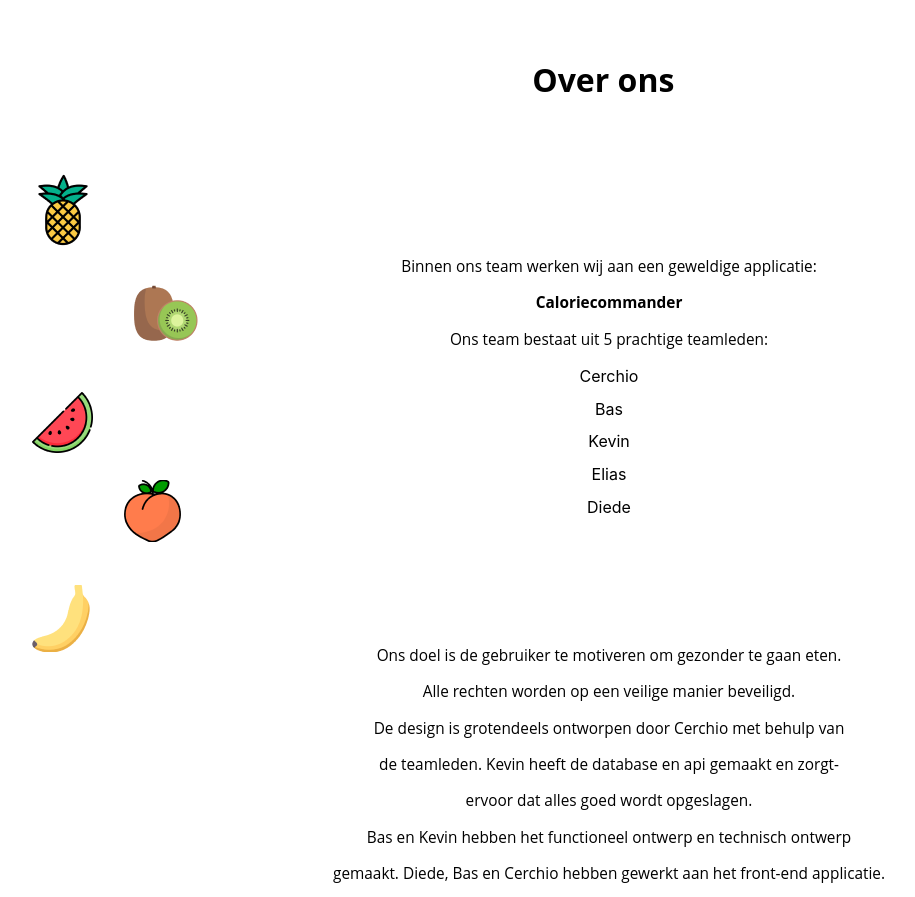
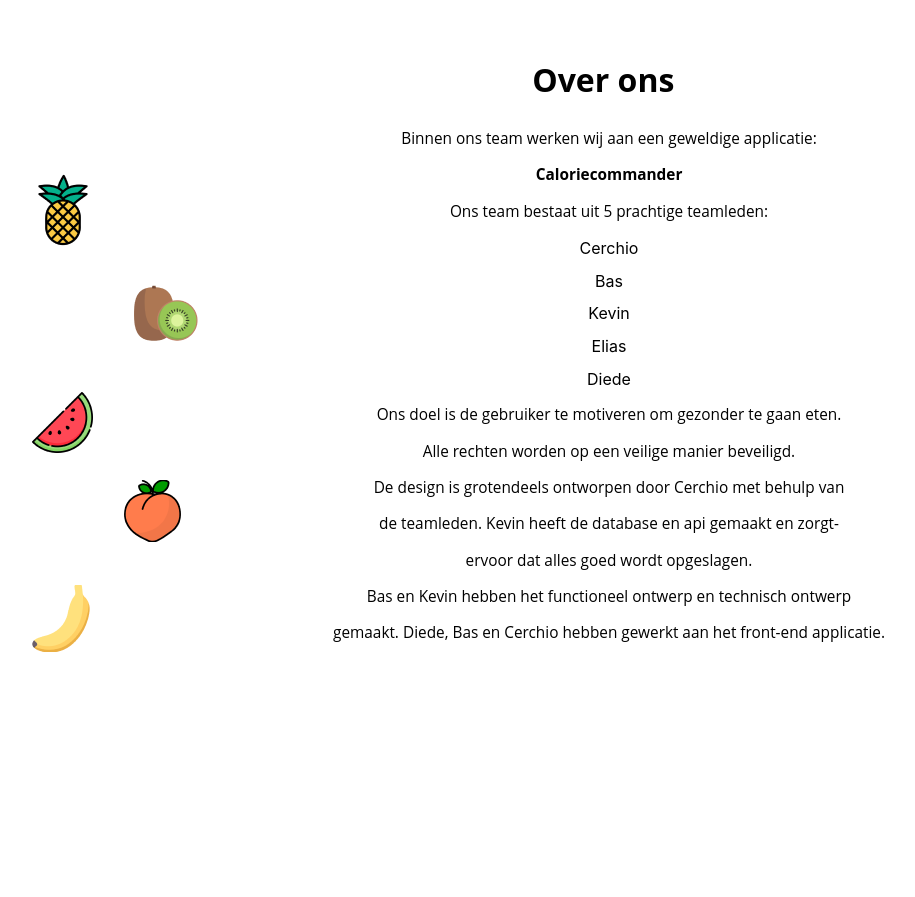
Before and after one commit to CalorieCommander/frontend, a React (Create React App) app in the folder app/: page /About in a window 1280 px wide. Shown: the whole page, without its empty margins (31-946 px from the left). After the commit the page ends 800 px from the top, so only its background shows below. Built offline with nearby package versions, Linux system fonts and the light colour scheme.

Commit message:
about page klaar
about page tekst goed gezet

```diff
--- a/app/src/pages/About.css
+++ b/app/src/pages/About.css
@@ -14,7 +14,7 @@
     position: relative;
     width: 100%;
     text-align: center; /* Center align the content */
-    margin-top: 20vw; /* Adjust the top margin to create space */
+    margin-top: 10vw; /* Adjust the top margin to create space */
   }
 
   .about-info-text {
@@ -26,7 +26,7 @@
   .about-info-list {
     list-style-type: none;
     padding: 0;
-    margin-bottom: 10vw; /* Add some space below the list */
+    margin-bottom: 1vw; /* Add some space below the list */
   }
 
   .about-info-list li {
```
